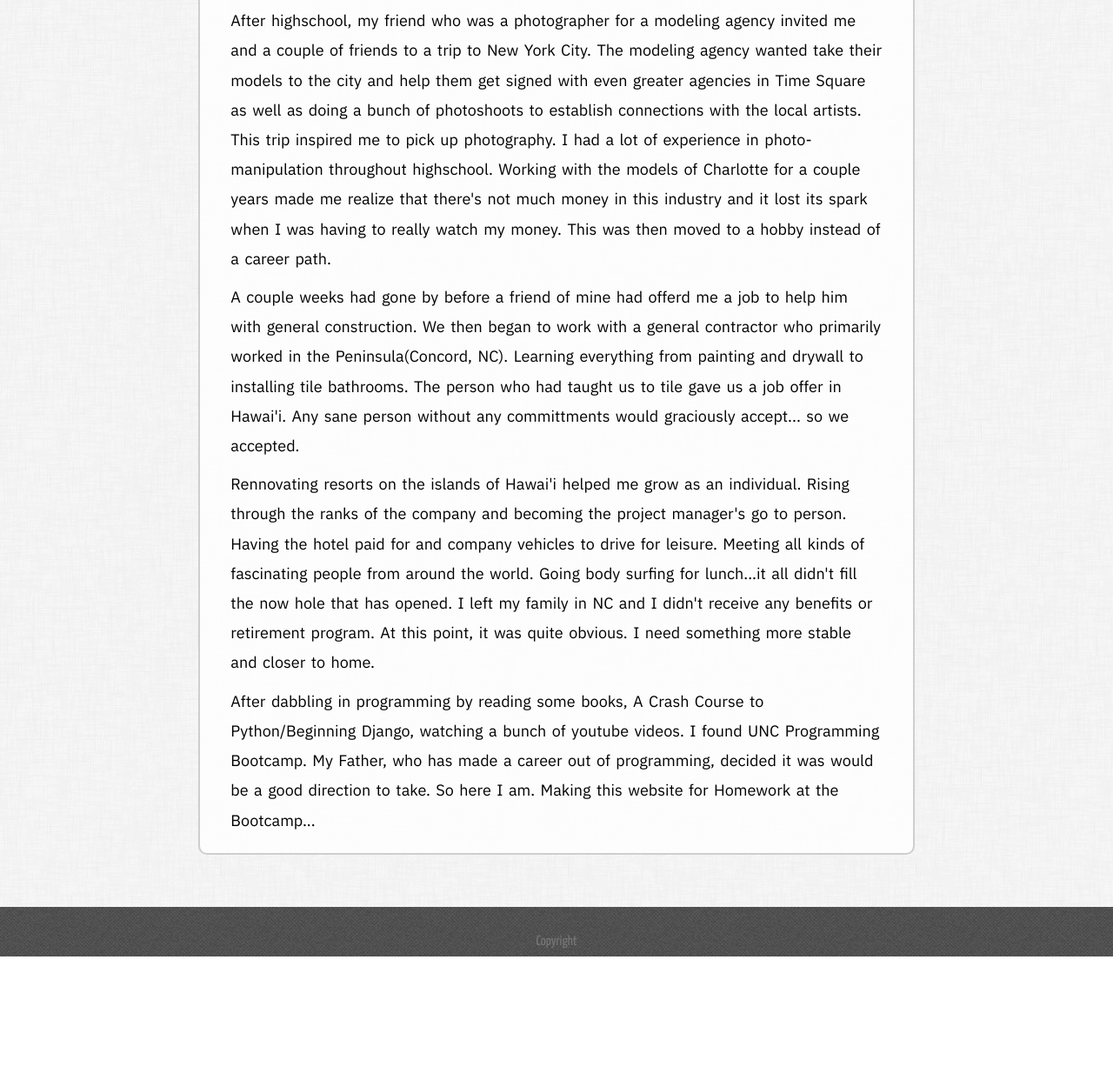
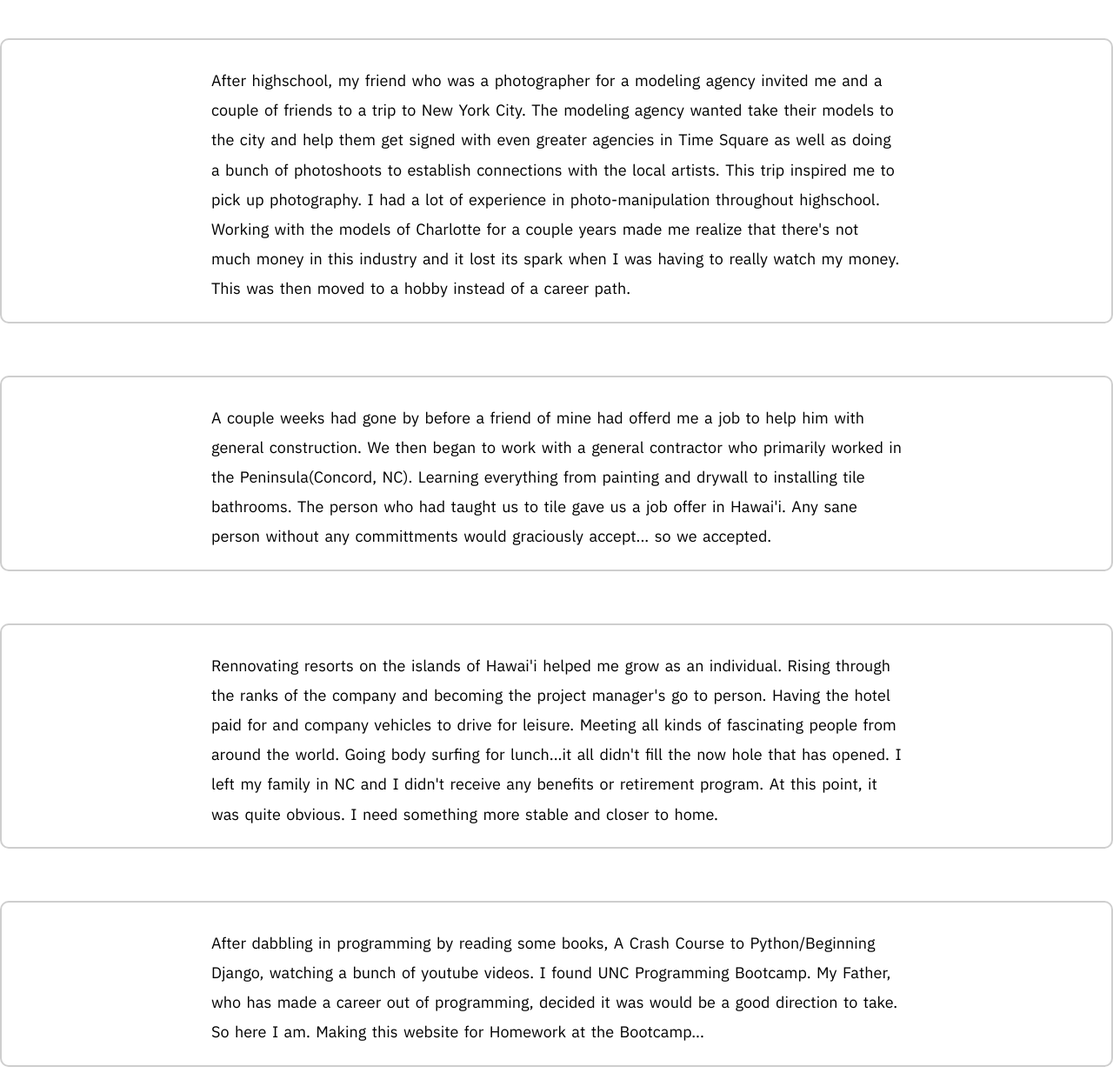
Before and after one commit to HeathBanner/HeathBanner.github.io, a website: page about.html in a window 1280 px wide. Shown: the part 526-1760 px from the top of the page at 87% size. Before the commit the page ends 1626 px from the top, so only its background shows below. Drawn offline with nearby package versions, Linux system fonts and the light colour scheme.

```diff
--- a/about.html
+++ b/about.html
@@ -1,6 +1,7 @@
 <!DOCTYPE html>
 <html lang="en">
 <head>
+
     <meta charset="UTF-8">
     <meta name="viewport" content="width=device-width, initial-scale=1.0">
     <meta http-equiv="X-UA-Compatible" content="ie=edge">
@@ -17,8 +18,11 @@
 
     <link rel="stylesheet" href="./css/about.css">
     <title>About</title>
+
 </head>
-<body background="imgs/dust.png">
+
+<body>
+
     <header>
             <div class="container-fluid">
                 <div class="row header">
@@ -62,9 +66,7 @@
                         </div>
                     </div>
 
-            <div class="row headerBox parallax-window" data-parallax="scroll" data-image-src="./imgs/elena-saharova.png" data-speed="1">
-                <div class="col-lg-2 col-md-1 col-sm-1 col-1 colp"></div>
-                <div class="col-lg-8 col-md-10 col-sm-10 col-10">
+            <div class="container-fluid headerBox parallax-window" data-parallax="scroll" data-image-src="./imgs/elena-saharova.png" data-speed="1">
                     <div class="row main">
                         <div class="col-lg-12">
                             <img src="imgs/profile.gif" alt="Profile Picture">
@@ -77,7 +79,11 @@
                                     Call of Duty BlackOps Zombies, a week before the game was
                                     even released.
                             </p>
-
+                        </div>
+                    </div>
+                    <div class="row main">
+                        <div class="col-lg-2"></div>
+                        <div class="col-lg-8">
                             <p class="mainp">After highschool, my friend who was a photographer for a modeling
                                 agency invited me and a couple of friends to a trip to New York City.
                                 The modeling agency wanted take their models to the city and help them get
@@ -89,7 +95,12 @@
                                 spark when I was having to really watch my money. This was then moved to a hobby
                                 instead of a career path.
                             </p>
-
+                        </div>
+                        <div class="col-lg-2"></div>
+                    </div>
+                    <div class="row main">
+                        <div class="col-lg-2"></div>
+                        <div class="col-lg-8">
                             <p class="mainp">A couple weeks had gone by before a friend of mine had offerd me a job to help
                                 him with general construction. We then began to work with a general contractor who
                                 primarily worked in the Peninsula(Concord, NC). Learning everything from painting and
@@ -97,7 +108,12 @@
                                 job offer in Hawai'i. Any sane person without any committments would graciously accept...
                                 so we accepted.
                             </p>
-
+                        </div>
+                        <div class="col-lg-2"></div>
+                    </div>
+                    <div class="row main">
+                        <div class="col-lg-2"></div>
+                        <div class="col-lg-8">
                             <p class="mainp">
                                 Rennovating resorts on the islands of Hawai'i helped me grow as an individual. Rising through
                                 the ranks of the company and becoming the project manager's go to person. Having the
@@ -106,7 +122,12 @@
                                 that has opened. I left my family in NC and I didn't receive any benefits or retirement program.
                                 At this point, it was quite obvious. I need something more stable and closer to home.
                             </p>
-
+                        </div>
+                        <div class="col-lg-2"></div>
+                    </div>
+                    <div class="row main">
+                        <div class="col-lg-2"></div>
+                        <div class="col-lg-8">
                             <p class="mainp">
                                 After dabbling in programming by reading some books, A Crash Course to Python/Beginning Django, watching a
                                 bunch of youtube videos. I found UNC Programming Bootcamp. My Father, who has made a career out
@@ -114,10 +135,10 @@
                                 website for Homework at the Bootcamp...
                             </p>
                         </div>
+                        <div class="col-lg-2"></div>
                     </div>
-
+                    </div>
                 </div>
-                <div class="col-lg-2 col-md-1 col-sm-1 col-1 colp"></div>
             </div>
         </div>
     </main>
--- a/css/about.css
+++ b/css/about.css
@@ -1,5 +1,7 @@
 
-
+.container-fluid {
+    padding: 0px;
+}
 
 body {
     font-family: 'Yanone Kaffeesatz', sans-serif;
```
Also changed, not shown: css/img.css (+12 -0 lines), index.html (+23 -0 lines), README.md (added), imgs/jared-arango.jpg (added), imgs/jared-arango.png (added), imgs/liri.png (added), 2 other files.
